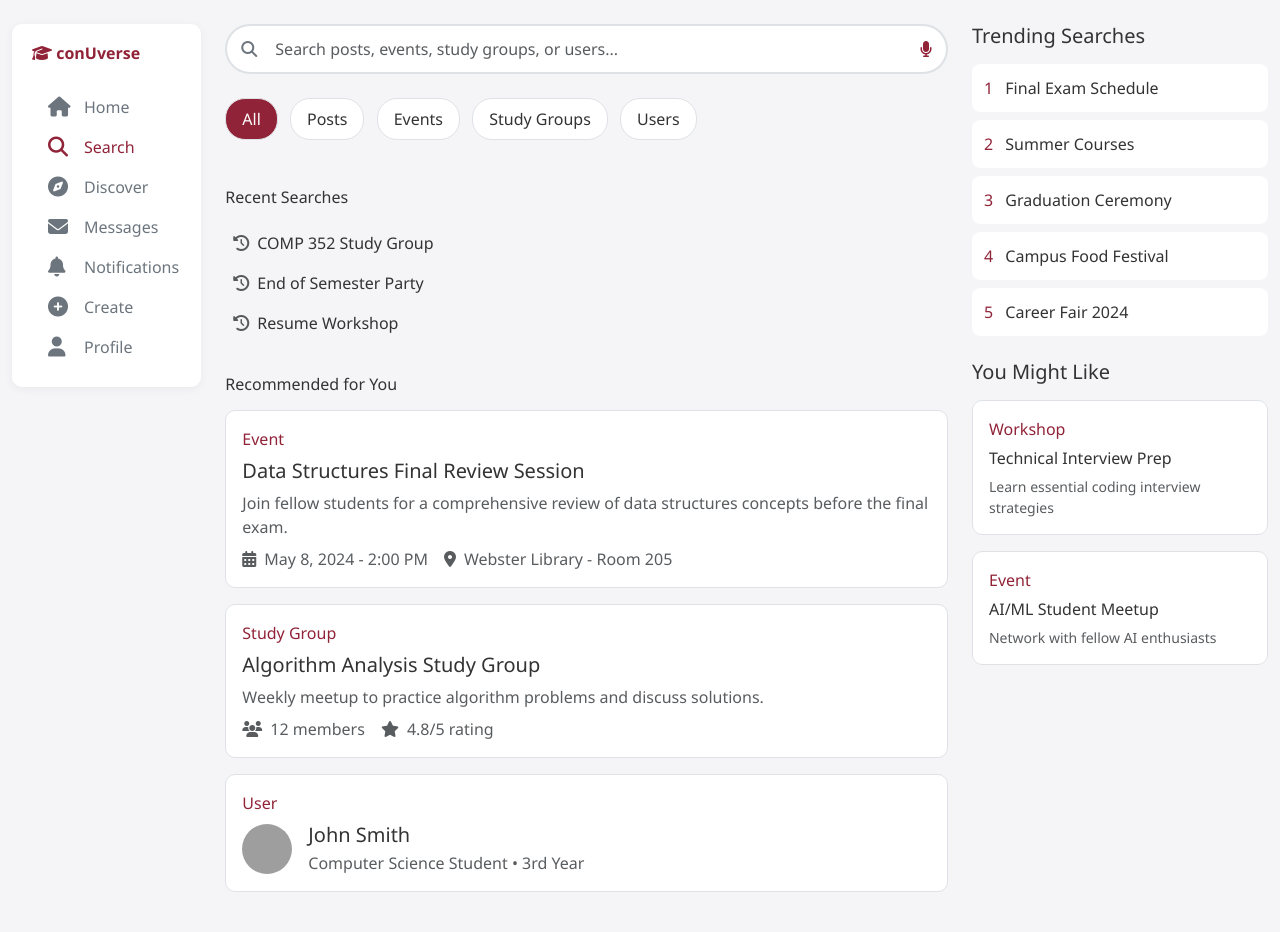
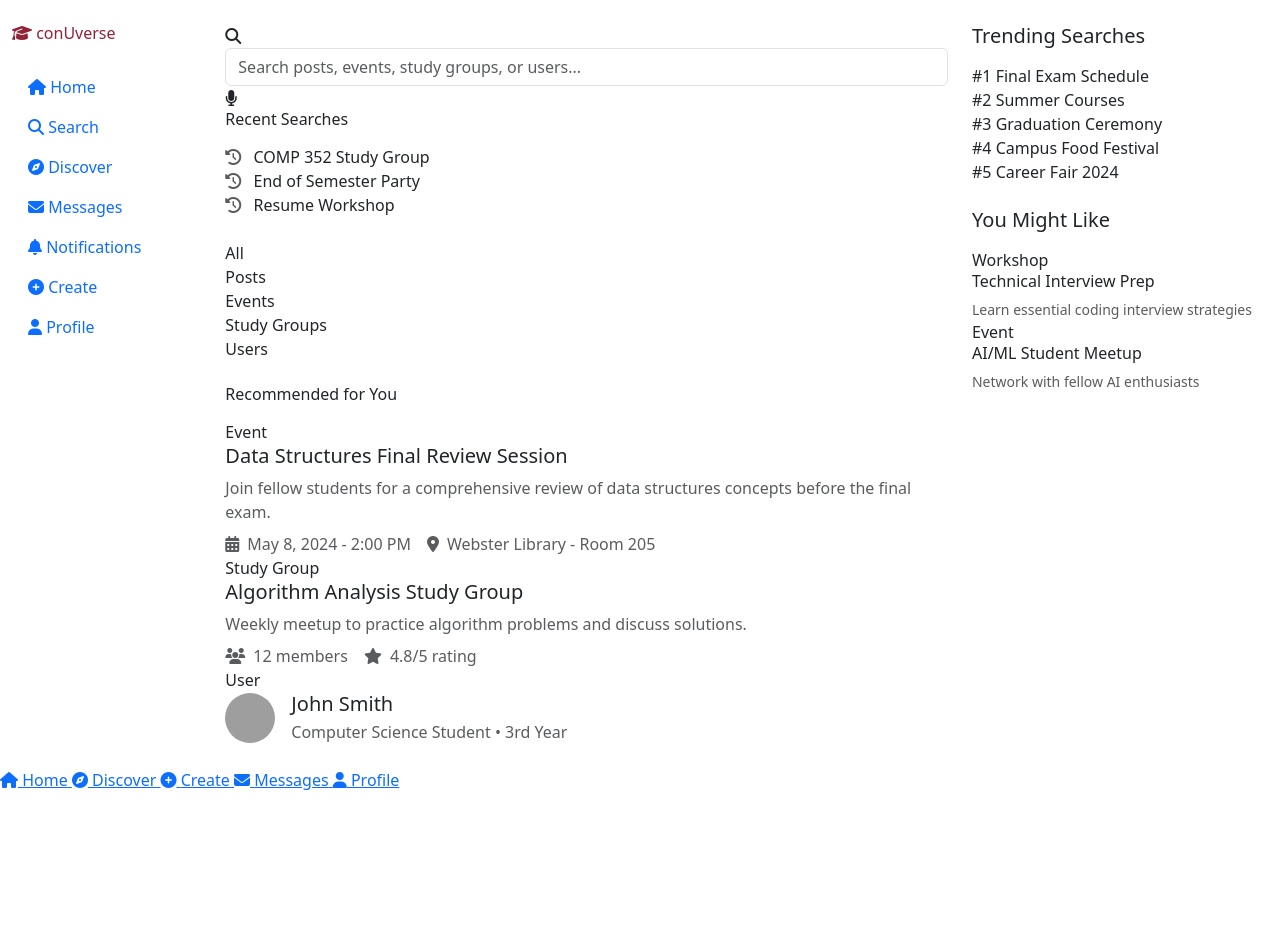
Before and after one commit to DoanGiaHuyVu/conUverse, a Flask app: template templates/search_page.html in a window 1280 px wide. After the commit the page ends 790 px from the top, so only its background shows below. Run offline with Flask 3, Linux system fonts and the light colour scheme; the template is opened without the code that fills it, so the values that code supplies are empty; grey boxes are pictures that could not be loaded.

Commit message:
Update search_page.html

```diff
--- a/static/css/home_page.css
+++ b/static/css/home_page.css
@@ -8,7 +8,7 @@
   box-sizing: border-box;
   margin: 0;
   padding: 0;
-        font-family: "Segoe UI", Tahoma, Geneva, Verdana, sans-serif;
+  font-family: "Avenir", "Helvetica Neue", Helvetica, Arial, sans-serif;
 }
 body {
   background-color: var(--light-bg);
@@ -254,7 +254,6 @@
   }
 }
 
-
 .nav-link {
   color: #6c757d;
   padding: 0.5rem 1rem;
--- a/templates/search_page.html
+++ b/templates/search_page.html
@@ -14,167 +14,20 @@
       rel="stylesheet"
       href="https://cdnjs.cloudflare.com/ajax/libs/font-awesome/6.4.0/css/all.min.css"
     />
-    <link rel="stylesheet" href="/static/css/home_page.css">
-    <style>
-      .search-container {
-        max-width: 800px;
-        margin: 0 auto;
-      }
-
-      .search-box {
-        position: relative;
-        margin-bottom: 2rem;
-      }
-
-      .search-input {
-        padding-left: 3rem;
-        padding-right: 3rem;
-        border-radius: 25px;
-        border: 2px solid #dee2e6;
-        height: 50px;
-      }
-
-      .search-icon {
-        position: absolute;
-        left: 1rem;
-        top: 50%;
-        transform: translateY(-50%);
-        color: #6c757d;
-      }
-
-      .voice-search {
-        position: absolute;
-        right: 1rem;
-        top: 50%;
-        transform: translateY(-50%);
-        color: #912338;
-        cursor: pointer;
-      }
-
-      .recent-searches {
-        margin-bottom: 2rem;
-      }
-
-      .recent-search-item {
-        display: flex;
-        align-items: center;
-        padding: 0.5rem;
-        border-radius: 8px;
-        cursor: pointer;
-        transition: background-color 0.2s;
-      }
-
-      .recent-search-item:hover {
-        background-color: #f8f9fa;
-      }
-
-      .search-result {
-        padding: 1rem;
-        border: 1px solid #dee2e6;
-        border-radius: 10px;
-        margin-bottom: 1rem;
-        transition: transform 0.2s;
-        background-color: white;
-      }
-
-      .search-result:hover {
-        transform: translateY(-2px);
-        box-shadow: 0 4px 6px rgba(0, 0, 0, 0.1);
-      }
-
-      .result-type {
-        color: #912338;
-        font-weight: 500;
-        margin-bottom: 0.5rem;
-      }
-
-      /*.filter-tag {
-        background-color: #f0f2f5;
-        padding: 0.5rem 1rem;
-        border-radius: 20px;
-        margin-right: 0.5rem;
-        margin-bottom: 0.5rem;
-        cursor: pointer;
-        transition: all 0.2s;
-        display: inline-block;
-      }
-
-      .filter-tag.active {
-        background-color: #912338;
-        color: white;
-      }*/
-
-
-      .filter-tag {
-        display: inline-block;
-        gap: 0.5rem;
-        flex-wrap: wrap;
-        margin-bottom: 1.5rem;
-        margin-right: 0.5rem;
-      }
-
-      .filter-tag {
-        padding: 0.5rem 1rem;
-        border-radius: 20px;
-        background-color: #ffffff;
-        cursor: pointer;
-        transition: all 0.2s;
-        border: 1px solid #dee2e6;
-      }
-
-      .filter-tag:hover,
-      .filter-tag.active {
-        background-color: #912338;
-        color: white;
-      }
-
-
-      .trending-search {
-        padding: 0.75rem;
-        border-radius: 8px;
-        transition: background-color 0.2s;
-        cursor: pointer;
-        background-color: white;
-        margin-bottom: 8px;
-      }
-
-      .trending-search:hover {
-        background-color: #912338;
-        color: white;
-      }
-
-      .trending-number {
-        color: #912338;
-        font-weight: 500;
-        margin-right: 0.5rem;
-      }
-    </style>
+    <link rel="stylesheet" href="/static/css/search_page.css" />
   </head>
   <body>
-    <!-- Mobile Search Bar (visible on small screens) -->
-    <div class="mobile-search">
-      <div class="input-group">
-        <span class="input-group-text bg-white border-end-0">
-          <i class="fas fa-search text-muted"></i>
-        </span>
-        <input
-          type="text"
-          class="form-control border-start-0"
-          placeholder="Search with conUverse"
-        />
-        <a href="notification_page.html" class="btn btn-link text-decoration-none">
-          <i class="fas fa-bell" style="color: #912338;"></i>
-        </a>
-      </div>
-    </div>
-
     <div class="container-fluid py-4">
       <div class="row">
         <!-- Left Navigation Sidebar (hidden on mobile) -->
         <div class="col-md-3 col-lg-2 desktop-nav">
           <div class="sidebar sticky-top" style="top: 20px">
             <h5 class="navbar-brand mb-4">
-              <a href ="about_page.html" class="text-decoration-none" style="color: #912338;">
+              <a
+                href="about_page.html"
+                class="text-decoration-none"
+                style="color: #912338"
+              >
                 <i class="fas fa-graduation-cap"></i> conUverse
               </a>
             </h5>
@@ -215,18 +68,8 @@
               placeholder="Search posts, events, study groups, or users..."
             />
             <i class="fas fa-microphone voice-search"></i>
-          </div>
 
-          <!-- Filters -->
-          <div class="mb-4">
-            <div class="filter-tag active">All</div>
-            <div class="filter-tag">Posts</div>
-            <div class="filter-tag">Events</div>
-            <div class="filter-tag">Study Groups</div>
-            <div class="filter-tag">Users</div>
-          </div>
-
-          <!-- Recent Searches -->
+            <!-- Recent Searches (inside search box) -->
             <div class="recent-searches">
               <h6 class="mb-3">Recent Searches</h6>
               <div class="recent-search-item">
@@ -242,6 +85,16 @@
                 <span>Resume Workshop</span>
               </div>
             </div>
+          </div>
+
+          <!-- Filters -->
+          <div class="mb-4">
+            <div class="filter-tag active">All</div>
+            <div class="filter-tag">Posts</div>
+            <div class="filter-tag">Events</div>
+            <div class="filter-tag">Study Groups</div>
+            <div class="filter-tag">Users</div>
+          </div>
 
           <!-- Search Results -->
           <div class="search-results">
@@ -251,7 +104,10 @@
             <div class="search-result">
               <div class="result-type">Event</div>
               <h5>Data Structures Final Review Session</h5>
-              <p class="text-muted mb-2">Join fellow students for a comprehensive review of data structures concepts before the final exam.</p>
+              <p class="text-muted mb-2">
+                Join fellow students for a comprehensive review of data
+                structures concepts before the final exam.
+              </p>
               <div class="d-flex align-items-center text-muted">
                 <i class="fas fa-calendar-alt me-2"></i>
                 <span>May 8, 2024 - 2:00 PM</span>
@@ -264,7 +120,10 @@
             <div class="search-result">
               <div class="result-type">Study Group</div>
               <h5>Algorithm Analysis Study Group</h5>
-              <p class="text-muted mb-2">Weekly meetup to practice algorithm problems and discuss solutions.</p>
+              <p class="text-muted mb-2">
+                Weekly meetup to practice algorithm problems and discuss
+                solutions.
+              </p>
               <div class="d-flex align-items-center text-muted">
                 <i class="fas fa-users me-2"></i>
                 <span>12 members</span>
@@ -277,10 +136,17 @@
             <div class="search-result">
               <div class="result-type">User</div>
               <div class="d-flex align-items-center">
-                <img src="https://images.unsplash.com/photo-1472099645785-5658abf4ff4e?auto=format&fit=crop&q=80" alt="Profile" class="rounded-circle me-3" style="width: 50px; height: 50px; object-fit: cover;" />
+                <img
+                  src="https://images.unsplash.com/photo-1472099645785-5658abf4ff4e?auto=format&fit=crop&q=80"
+                  alt="Profile"
+                  class="rounded-circle me-3"
+                  style="width: 50px; height: 50px; object-fit: cover"
+                />
                 <div>
                   <h5 class="mb-1">John Smith</h5>
-                  <p class="text-muted mb-0">Computer Science Student • 3rd Year</p>
+                  <p class="text-muted mb-0">
+                    Computer Science Student • 3rd Year
+                  </p>
                 </div>
               </div>
             </div>
@@ -294,23 +160,23 @@
             <div class="mb-4">
               <h5 class="mb-3">Trending Searches</h5>
               <div class="trending-search">
-                <span class="trending-number">1</span>
+                <span class="trending-number">#1</span>
                 <span>Final Exam Schedule</span>
               </div>
               <div class="trending-search">
-                <span class="trending-number">2</span>
+                <span class="trending-number">#2</span>
                 <span>Summer Courses</span>
               </div>
               <div class="trending-search">
-                <span class="trending-number">3</span>
+                <span class="trending-number">#3</span>
                 <span>Graduation Ceremony</span>
               </div>
               <div class="trending-search">
-                <span class="trending-number">4</span>
+                <span class="trending-number">#4</span>
                 <span>Campus Food Festival</span>
               </div>
               <div class="trending-search">
-                <span class="trending-number">5</span>
+                <span class="trending-number">#5</span>
                 <span>Career Fair 2024</span>
               </div>
             </div>
@@ -321,12 +187,16 @@
               <div class="search-result">
                 <div class="result-type">Workshop</div>
                 <h6>Technical Interview Prep</h6>
-                <p class="text-muted small mb-0">Learn essential coding interview strategies</p>
+                <p class="text-muted small mb-0">
+                  Learn essential coding interview strategies
+                </p>
               </div>
               <div class="search-result">
                 <div class="result-type">Event</div>
                 <h6>AI/ML Student Meetup</h6>
-                <p class="text-muted small mb-0">Network with fellow AI enthusiasts</p>
+                <p class="text-muted small mb-0">
+                  Network with fellow AI enthusiasts
+                </p>
               </div>
             </div>
           </div>
@@ -334,7 +204,93 @@
       </div>
     </div>
 
+    <!-- Mobile Navigation Bar (visible on small screens) -->
+    <div class="mobile-nav">
+      <a href="home_page.html" class="mobile-nav-item">
+        <i class="fas fa-home"></i>
+        <span>Home</span>
+      </a>
+      <a href="discover_page.html" class="mobile-nav-item">
+        <i class="fas fa-compass"></i>
+        <span>Discover</span>
+      </a>
+      <a href="create_page.html" class="mobile-nav-item">
+        <i class="fas fa-plus-circle"></i>
+        <span>Create</span>
+      </a>
+      <a href="message_page.html" class="mobile-nav-item">
+        <i class="fas fa-envelope"></i>
+        <span>Messages</span>
+      </a>
+      <a href="profile_page.html" class="mobile-nav-item">
+        <i class="fas fa-user"></i>
+        <span>Profile</span>
+      </a>
+    </div>
+
     <!-- Bootstrap JS -->
     <script src="https://cdn.jsdelivr.net/npm/bootstrap@5.3.0-alpha1/dist/js/bootstrap.bundle.min.js"></script>
+
+    <!-- Custom JavaScript for Search Functionality -->
+    <script>
+      // Toggle recent searches when clicking on search input
+      document
+        .querySelector(".search-input")
+        .addEventListener("focus", function () {
+          const searchBox = document.querySelector(".search-box");
+          searchBox.classList.add("expanded");
+          // Ensure icons remain visible and properly positioned
+          document.querySelector(".search-icon").style.top = "40px";
+          document.querySelector(".voice-search").style.top = "40px";
+        });
+
+      // Adjust search icon positions for mobile
+      function adjustSearchIconsForMobile() {
+        if (window.innerWidth <= 767.98) {
+          document.querySelector(".search-icon").style.top = "35px";
+          document.querySelector(".voice-search").style.top = "35px";
+        } else {
+          document.querySelector(".search-icon").style.top = "35px";
+          document.querySelector(".voice-search").style.top = "35px";
+        }
+      }
+
+      // Call on page load
+      adjustSearchIconsForMobile();
+
+      // Call on window resize
+      window.addEventListener("resize", adjustSearchIconsForMobile);
+
+      // Hide recent searches when clicking outside
+      document.addEventListener("click", function (event) {
+        if (
+          !event.target.closest(".search-box") &&
+          !event.target.closest(".recent-searches")
+        ) {
+          document.querySelector(".search-box").classList.remove("expanded");
+          // Reset icon positions when search box collapses
+          adjustSearchIconsForMobile();
+        }
+      });
+
+      // Add click handlers for recent search items
+      document.querySelectorAll(".recent-search-item").forEach((item) => {
+        item.addEventListener("click", function () {
+          document.querySelector(".search-input").value =
+            this.querySelector("span").textContent;
+          document.querySelector(".search-box").classList.remove("expanded");
+          // Reset icon positions when search box collapses after selection
+          adjustSearchIconsForMobile();
+        });
+      });
+
+      // Make sure voice search icon is clickable
+      document
+        .querySelector(".voice-search")
+        .addEventListener("click", function (event) {
+          event.stopPropagation(); // Prevent event from bubbling up
+          alert("Voice search activated"); // Placeholder for voice search functionality
+        });
+    </script>
   </body>
 </html>
```
Also changed, not shown: static/css/login_page.css (indentation only). Lines whose indentation alone changed are shown as unchanged.
